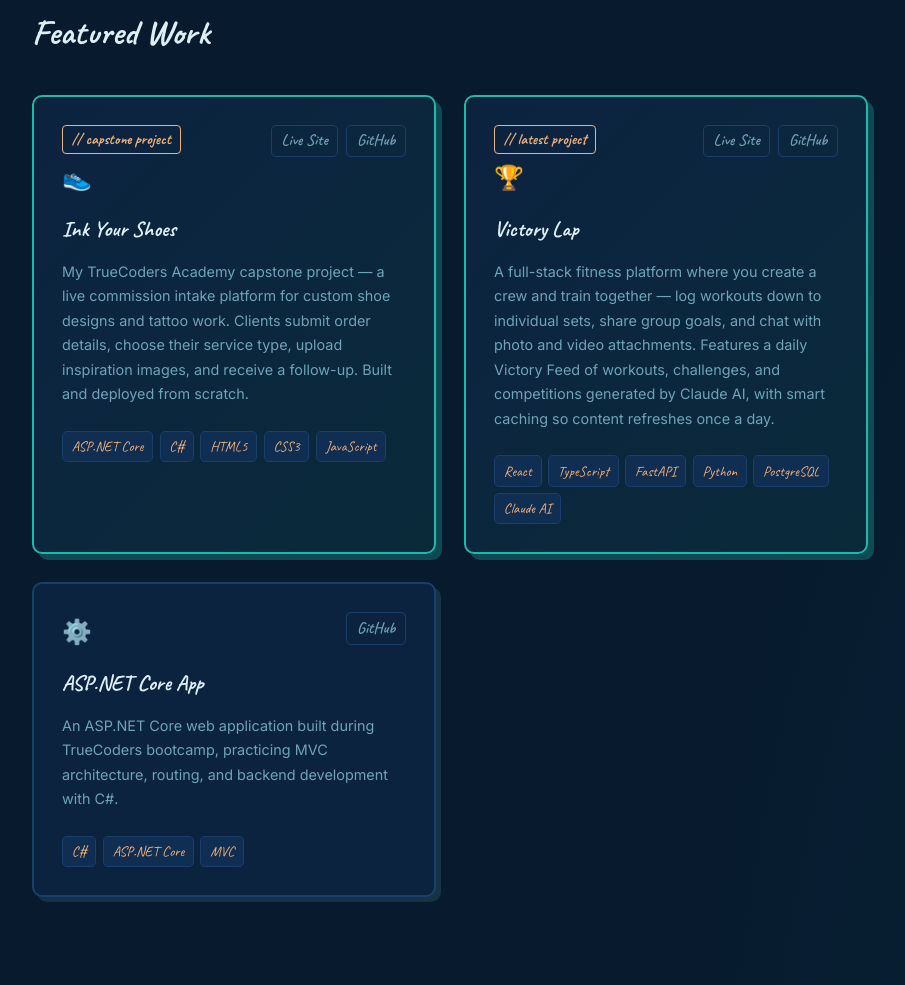
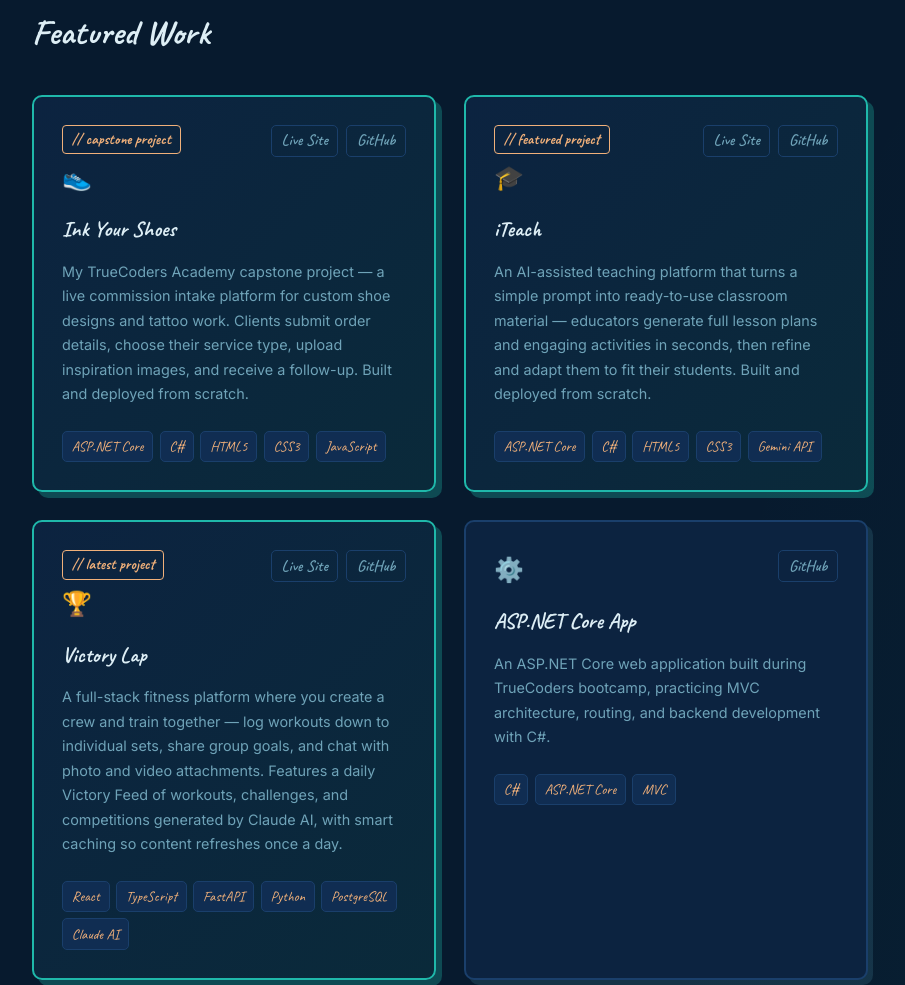
Before and after one commit to inkyourshoes/EBRportfolio, a plain HTML site: page WebApplication1/wwwroot/index.html in a window 1280 px wide. Shown: the part 2630-3615 px from the top of the page, without its empty margins (190-1095 px from the left). Drawn offline with Linux system fonts and the light colour scheme.

Commit message:
Add iTeach project card (featured, Gemini API)
Co-Authored-By: Claude Opus 4.8 (1M context) <noreply@anthropic.com>

```diff
--- a/WebApplication1/wwwroot/index.html
+++ b/WebApplication1/wwwroot/index.html
@@ -978,6 +978,33 @@
       <div class="project-card featured">
         <div class="project-header">
           <div>
+            <span class="project-badge">// featured project</span>
+            <div class="project-icon">🎓</div>
+          </div>
+          <div class="project-links">
+            <a href="https://iteach-production.up.railway.app/" target="_blank" rel="noopener" class="project-link">Live Site</a>
+            <a href="https://github.com/inkyourshoes/iTeach" target="_blank" rel="noopener" class="project-link">GitHub</a>
+          </div>
+        </div>
+        <h3>iTeach</h3>
+        <p class="project-desc">
+          An AI-assisted teaching platform that turns a simple prompt into ready-to-use
+          classroom material &mdash; educators generate full lesson plans and engaging
+          activities in seconds, then refine and adapt them to fit their students. Built
+          and deployed from scratch.
+        </p>
+        <div class="skill-tags">
+          <span class="tag">ASP.NET Core</span>
+          <span class="tag">C#</span>
+          <span class="tag">HTML5</span>
+          <span class="tag">CSS3</span>
+          <span class="tag">Gemini API</span>
+        </div>
+      </div>
+
+      <div class="project-card featured">
+        <div class="project-header">
+          <div>
             <span class="project-badge">// latest project</span>
             <div class="project-icon">🏆</div>
           </div>
```
Also changed, not shown: .claude/settings.local.json.
